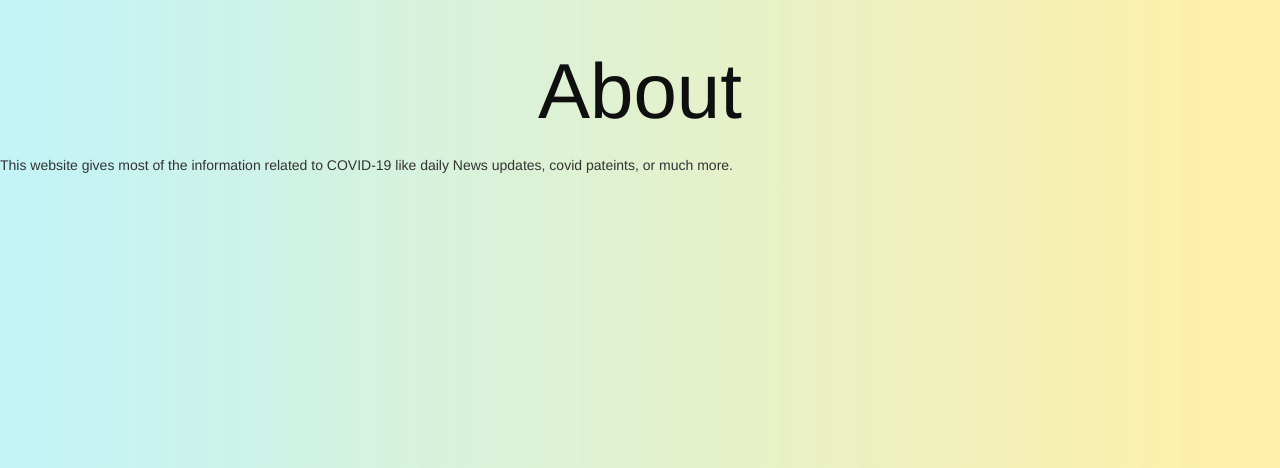
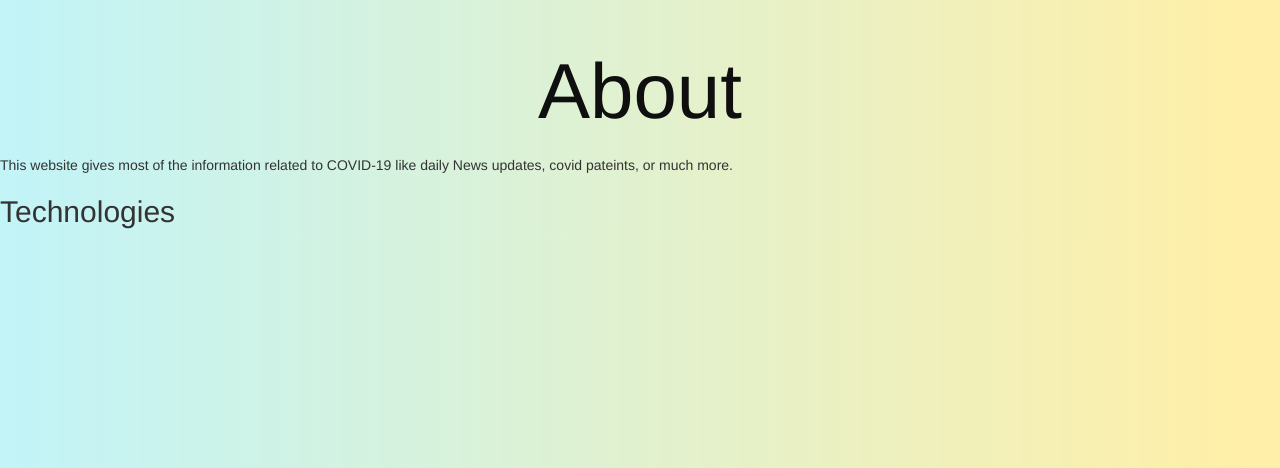
Before and after one commit to Tusharsaxena3112/Covid-19, a Flask app: page /news in a window 1280 px wide. Shown: the part 237-705 px from the top of the page. Run offline with Flask 2, Linux system fonts and the light colour scheme; some libraries are stand-ins or nearby versions.

Commit message:
make tech section

```diff
--- a/templates/News.html
+++ b/templates/News.html
@@ -43,6 +43,10 @@
                     This website gives most of the information related to COVID-19 like daily News updates, covid pateints, or much more.
                 </p>
             </section>
+            <section class="tech">
+                <h2>Technologies</h2>
+
+            </section>
         </section>
     </div>
 </body>
```
